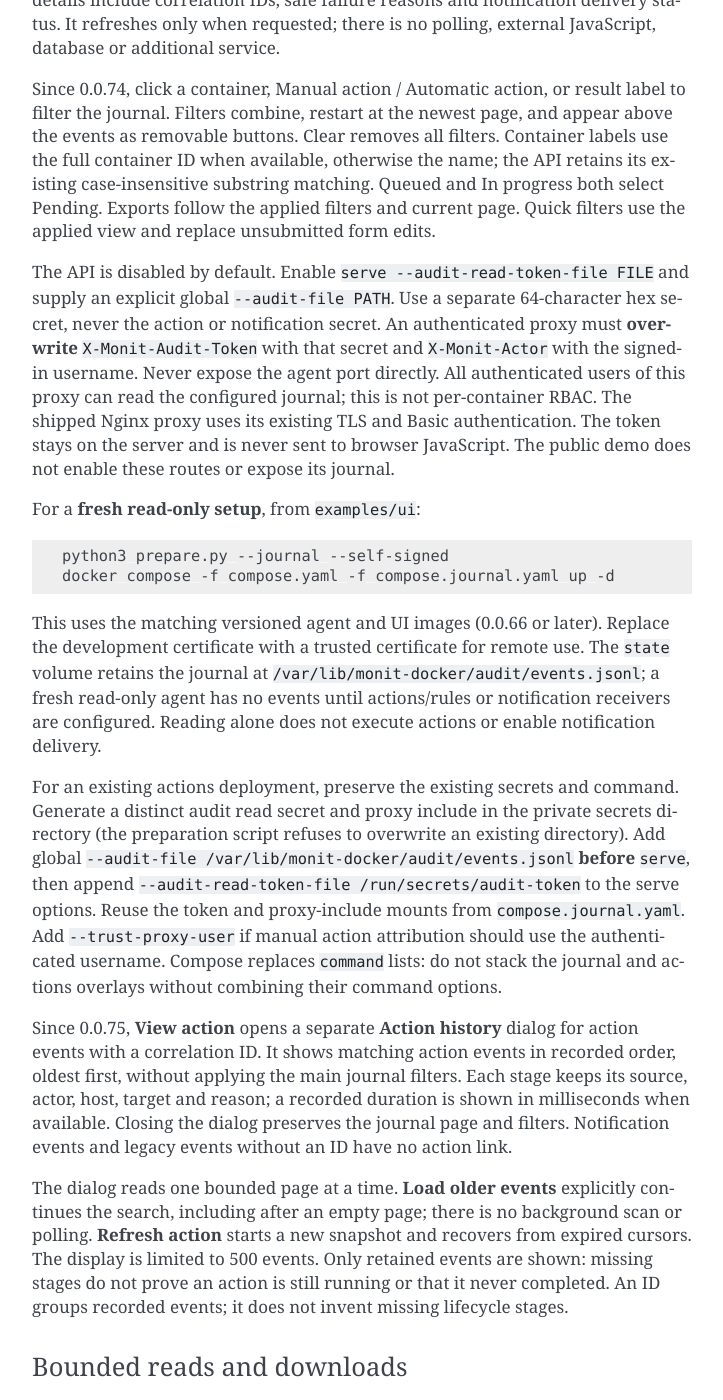
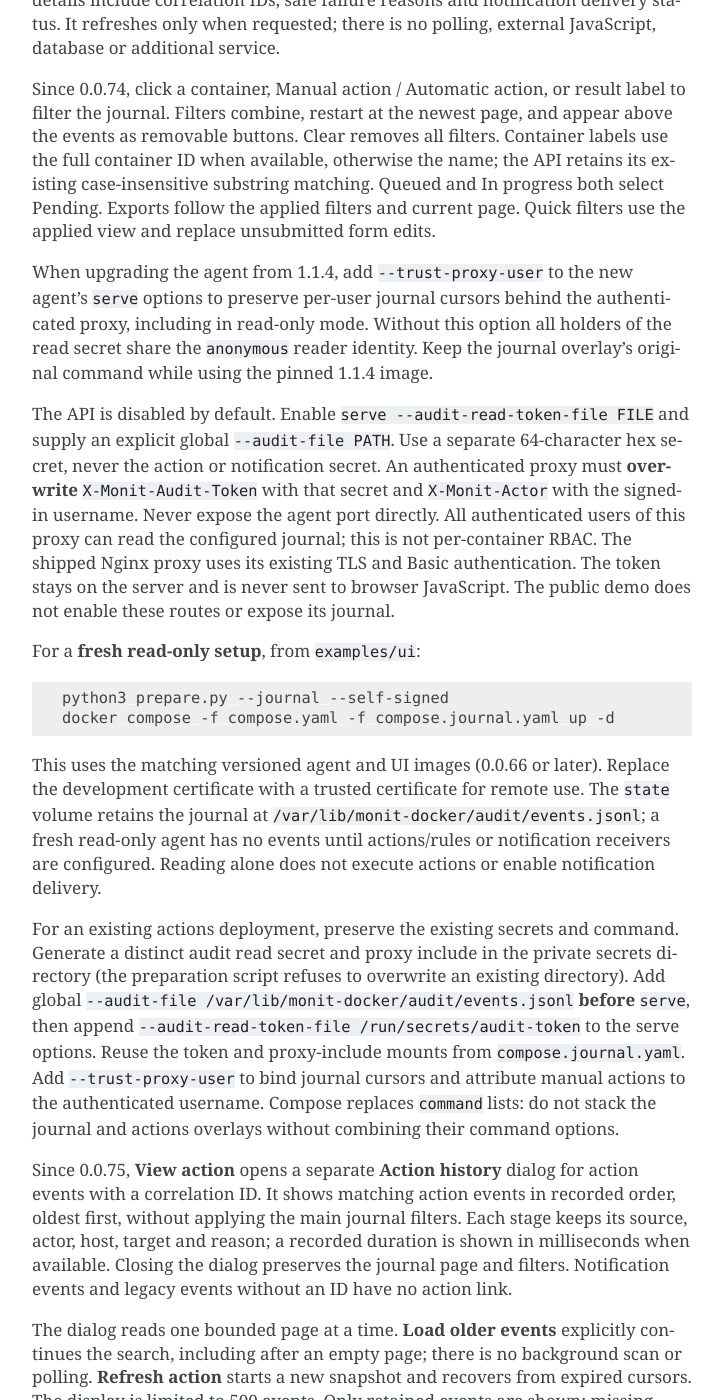
Before and after one commit to decryptus/monit-docker, a Sphinx documentation site: the page built from docs/audit.md, in a window 1280 px wide and 1400 px high, scrolled down 5443 px. Shown: the whole window, without its empty margins (388-1111 px from the left). Built offline with Sphinx 7.4.7, drawn with Linux system fonts in a browser that asks for light colours.

Commit message:
Scope named audit readers to trusted proxies (docs/audit.md)

```diff
--- a/docs/audit.md
+++ b/docs/audit.md
@@ -229,6 +229,12 @@ retains its existing case-insensitive substring matching. Queued and In progress
 both select Pending. Exports follow the applied filters and current page.
 Quick filters use the applied view and replace unsubmitted form edits.
 
+When upgrading the agent from 1.1.4, add `--trust-proxy-user` to the new agent's
+`serve` options to preserve per-user journal cursors behind the authenticated
+proxy, including in read-only mode. Without this option all holders of the read
+secret share the `anonymous` reader identity. Keep the journal overlay's original
+command while using the pinned 1.1.4 image.
+
 The API is disabled by default. Enable `serve --audit-read-token-file FILE` and
 supply an explicit global `--audit-file PATH`. Use a separate 64-character hex
 secret, never the action or notification secret. An authenticated proxy must
@@ -258,8 +264,8 @@ directory (the preparation script refuses to overwrite an existing directory).
 Add global `--audit-file /var/lib/monit-docker/audit/events.jsonl` **before**
 `serve`, then append `--audit-read-token-file /run/secrets/audit-token` to the
 serve options. Reuse the token and proxy-include mounts from
-`compose.journal.yaml`. Add `--trust-proxy-user` if manual action attribution
-should use the authenticated username. Compose replaces `command` lists: do not
+`compose.journal.yaml`. Add `--trust-proxy-user` to bind journal cursors and attribute manual actions
+to the authenticated username. Compose replaces `command` lists: do not
 stack the journal and actions overlays without combining their command options.
 
 Since 0.0.75, **View action** opens a separate **Action history** dialog for
```
